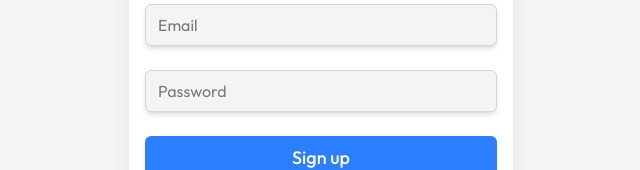
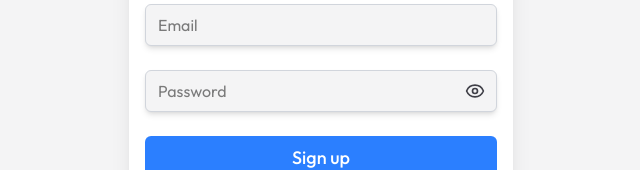
Before and after one commit to Waleedeveloper98/Firebase-signup-login-system, a React (Vite) app: page /signup in a window 1280 px wide. Shown: the part 286-456 px from the top of the page, without its empty margins (319-959 px from the left). Built offline with nearby package versions, Linux system fonts and the light colour scheme.

Commit message:
Added toggle functionality to switch password input between 'password' and 'text' on eye icon click

```diff
--- a/src/App.jsx
+++ b/src/App.jsx
@@ -4,11 +4,31 @@ import Login from "./components/Login";
 import { Route, Routes } from "react-router-dom";
 
 const App = () => {
+  const [isVisible, setIsVisible] = useState(false);
+  const handlePasswordVisible = () => {
+    setIsVisible((prev) => !prev);
+  };
   return (
     <main className="w-full h-screen bg-zinc-100 max-h-screen flex items-center justify-center">
       <Routes>
-        <Route path="/signup" element={<Signup />} />
-        <Route path="/login" element={<Login />} />
+        <Route
+          path="/signup"
+          element={
+            <Signup
+              handlePasswordVisible={handlePasswordVisible}
+              isVisible={isVisible}
+            />
+          }
+        />
+        <Route
+          path="/login"
+          element={
+            <Login
+              handlePasswordVisible={handlePasswordVisible}
+              isVisible={isVisible}
+            />
+          }
+        />
       </Routes>
     </main>
   );
--- a/src/components/Login.jsx
+++ b/src/components/Login.jsx
@@ -2,11 +2,14 @@ import React from "react";
 import { Link, useNavigate } from "react-router-dom";
 import LoginForm from "./LoginForm";
 
-const Login = () => {
+const Login = ({ isVisible, handlePasswordVisible }) => {
   return (
     <section className="wrapper-box">
       <h2 className="title">Log In</h2>
-      <LoginForm />
+      <LoginForm
+        handlePasswordVisible={handlePasswordVisible}
+        isVisible={isVisible}
+      />
       <p className="text-zinc-500 ">
         Don’t have an account?{" "}
         <Link to={"/signup"} className="link-span">
--- a/src/components/LoginForm.jsx
+++ b/src/components/LoginForm.jsx
@@ -1,12 +1,26 @@
+import { Eye, EyeOff } from "lucide-react";
 import React from "react";
 
-const LoginForm = () => {
+const LoginForm = ({ isVisible, handlePasswordVisible }) => {
   return (
     <form className="flex flex-col gap-6 w-full">
       <input className="input-design" type="email" placeholder="Email" />
-      <input className="input-design" type="password" placeholder="Password" />
+      <div className="relative">
+        <input
+          className="input-design"
+          type={isVisible === false ? "password" : "text"}
+          placeholder="Password"
+        />
+        <div className="icon" onClick={handlePasswordVisible}>
+          {isVisible === false ? (
+            <Eye className="w-5 h-5" />
+          ) : (
+            <EyeOff className="w-5 h-5" />
+          )}
+        </div>
+      </div>
       <button className="btn" type="submit">
-        Log In
+        <span className="select-none">Log In</span>
       </button>
     </form>
   );
--- a/src/components/Signup.jsx
+++ b/src/components/Signup.jsx
@@ -2,11 +2,14 @@ import React from "react";
 import { Link } from "react-router-dom";
 import SignupForm from "./SignupForm";
 
-const Signup = () => {
+const Signup = ({ isVisible, handlePasswordVisible }) => {
   return (
     <section className="wrapper-box">
       <h2 className="title">Sign up</h2>
-      <SignupForm />
+      <SignupForm
+        handlePasswordVisible={handlePasswordVisible}
+        isVisible={isVisible}
+      />
       <p className="text-zinc-500 ">
         Already have an account?{" "}
         <Link to={"/login"} className="link-span">
--- a/src/components/SignupForm.jsx
+++ b/src/components/SignupForm.jsx
@@ -1,12 +1,27 @@
-import React from "react";
+import { Eye, EyeOff } from "lucide-react";
 
-const SignupForm = () => {
+const SignupForm = ({ isVisible, handlePasswordVisible }) => {
   return (
     <form className="flex flex-col gap-6 w-full">
       <input className="input-design" type="text" placeholder="Name" />
       <input className="input-design" type="email" placeholder="Email" />
-      <input className="input-design" type="password" placeholder="Password" />
-      <button className="btn" type="submit">Sign up</button>
+      <div className="relative">
+        <input
+          className="input-design"
+          type={isVisible === false ? "password" : "text"}
+          placeholder="Password"
+        />
+        <div className="icon" onClick={handlePasswordVisible}>
+          {isVisible === false ? (
+            <Eye className="w-5 h-5" />
+          ) : (
+            <EyeOff className="w-5 h-5" />
+          )}
+        </div>
+      </div>
+      <button className="btn" type="submit">
+        <span className="select-none">Sign up</span>
+      </button>
     </form>
   );
 };
--- a/src/index.css
+++ b/src/index.css
@@ -20,3 +20,6 @@
 .link-span{
     @apply text-lg cursor-pointer text-blue-600 hover:text-blue-700 font-medium transition-all duration-200
 }
+.icon{
+    @apply absolute right-3 w-5 h-5 text-zinc-700 cursor-pointer top-1/2 -translate-y-1/2
+}
```
